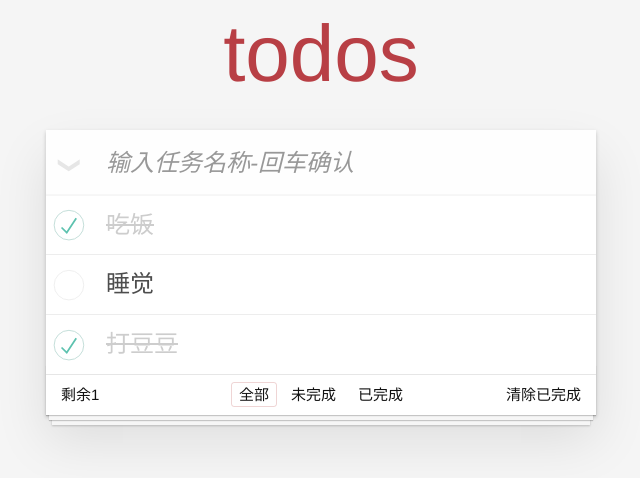
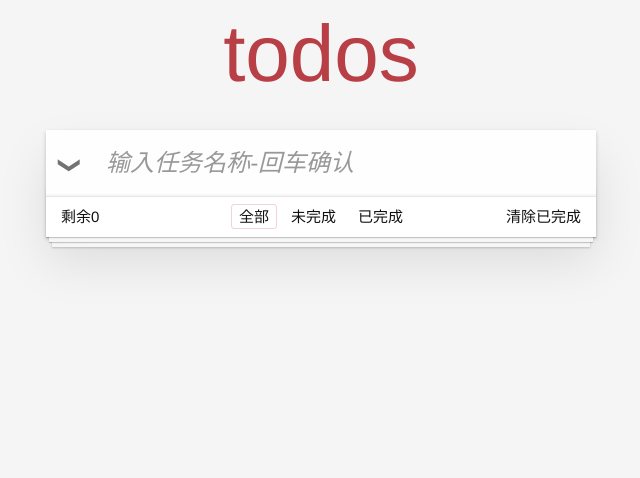
Before and after one commit to liuaiying0704/vue, a Vue app: page / in a window 1280 px wide. Shown: the top 478 px of the page, without its empty margins (319-959 px from the left). Built offline with nearby package versions, Linux system fonts and the light colour scheme.

Commit message:
已完成

```diff
--- a/src/App.vue
+++ b/src/App.vue
@@ -1,8 +1,8 @@
 <template>
   <div class="todoapp">
     <TodoHeader @send="sendFn"></TodoHeader>
-    <TodoMain :list="list" @del="delFn"></TodoMain>
-    <TodoFooter :count="count"></TodoFooter>
+    <TodoMain :list="showList" @del="delFn"></TodoMain>
+    <TodoFooter :count="count" @filter="filterFn" @clear="clearFn"></TodoFooter>
   </div>
 </template>
 
@@ -13,11 +13,8 @@ import TodoFooter from './components/TodoFooter.vue';
 export default {
   data() {
     return {
-      list: [
-        { id: 100, name: '吃饭', isDone: true },
-        { id: 101, name: '睡觉', isDone: false },
-        { id: 102, name: '打豆豆', isDone: true },
-      ],
+      list: JSON.parse(localStorage.getItem('list')) || [],
+      getSel: 'all',
     };
   },
   components: {
@@ -38,12 +35,36 @@ export default {
     delFn(index) {
       this.list.splice(index, 1);
     },
+    // 4\1
+    filterFn(val) {
+      this.getSel = val;
+    },
+    // 5\
+    clearFn() {
+      this.list.forEach((ele) => (ele.isDone = false));
+    },
   },
   computed: {
     // 3、剩余统计
     count() {
       return this.list.filter((ele) => !ele.isDone).length;
     },
+    // 4.2
+    showList() {
+      if (this.getSel == 'yes') return this.list.filter((ele) => ele.isDone);
+      if (this.getSel == 'no') return this.list.filter((ele) => !ele.isDone);
+      else {
+        return this.list;
+      }
+    },
+  },
+  watch: {
+    list: {
+      deep: true,
+      handler(val) {
+        localStorage.setItem('list', JSON.stringify(val || []));
+      },
+    },
   },
 };
 </script>
--- a/src/components/TodoFooter.vue
+++ b/src/components/TodoFooter.vue
@@ -29,7 +29,7 @@
         >
       </li>
     </ul>
-    <button class="clear-completed">清除已完成</button>
+    <button class="clear-completed" @click="clear">清除已完成</button>
   </footer>
 </template>
 
@@ -45,6 +45,12 @@ export default {
   methods: {
     change(val) {
       this.isSel = val;
+      this.$emit('filter', val);
+    },
+    clear() {
+      // 方法一
+      // this.$parent.list.forEach((ele) => (ele.isDone = false));
+      this.$emit('clear');
     },
   },
 };
--- a/src/components/TodoHeader.vue
+++ b/src/components/TodoHeader.vue
@@ -1,7 +1,7 @@
 <template>
   <header class="header">
     <h1>todos</h1>
-    <input id="toggle-all" class="toggle-all" type="checkbox" />
+    <input id="toggle-all" class="toggle-all" type="checkbox" v-model="isAll" />
     <label for="toggle-all"></label>
     <!-- label 可以关联一个表单标签 -->
     <input
@@ -29,5 +29,16 @@ export default {
       this.task = '';
     },
   },
+  computed: {
+    // 6\全选
+    isAll: {
+      set(val) {
+        this.$parent.list.forEach((ele) => (ele.isDone = val));
+      },
+      get() {
+        return this.$parent.list.every((ele) => ele.isDone);
+      },
+    },
+  },
 };
 </script>
```
